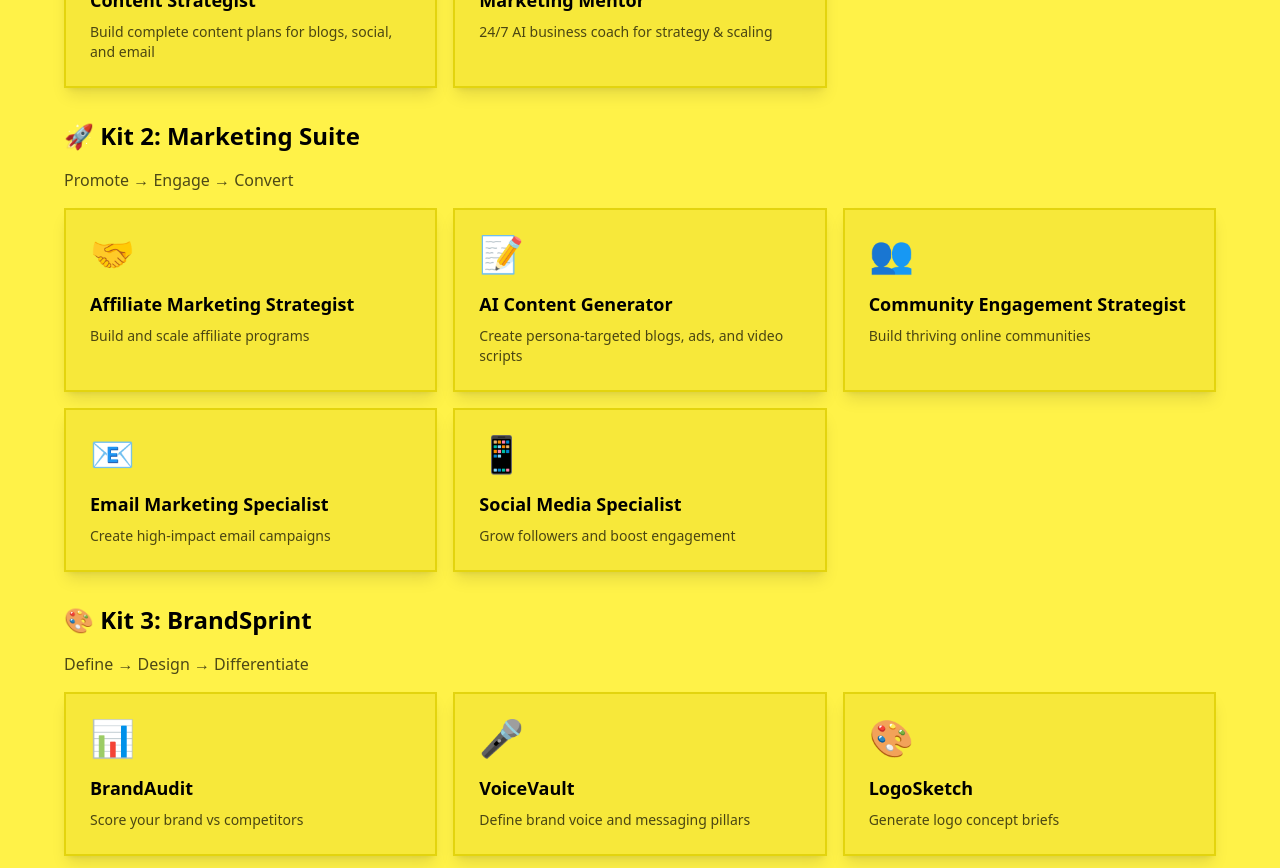
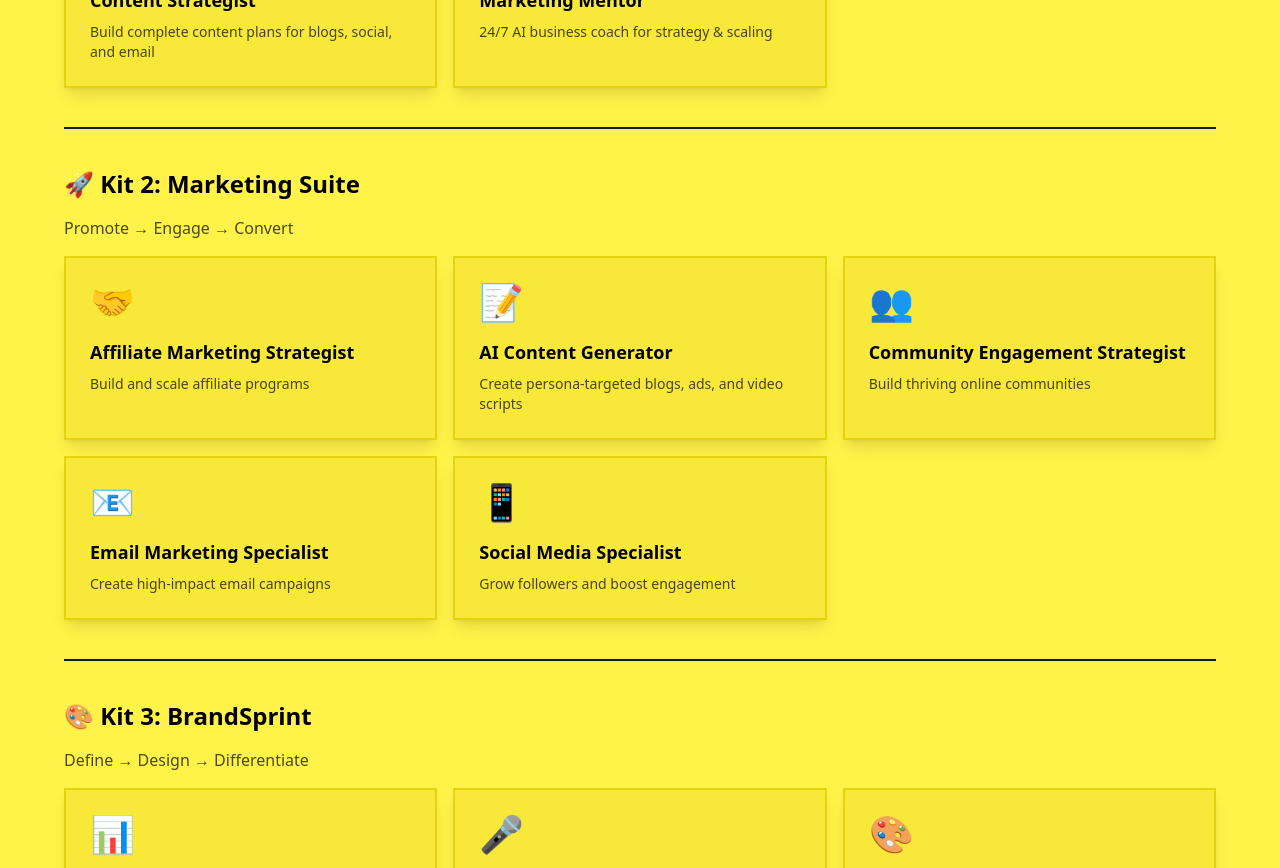
Before and after one commit to frankiethunder27/BizBrewery-actual, a Next.js app: page /dashboard in a window 1280 px wide. Shown: the part 520-1388 px from the top of the page. Built offline with nearby package versions, Linux system fonts and the light colour scheme; no server answers.

Commit message:
Add dividers between kits

```diff
--- a/app/dashboard/page.js
+++ b/app/dashboard/page.js
@@ -159,6 +159,8 @@ export default async function Dashboard() {
           </div>
         </div>
 
+        <div className="divider before:bg-neutral after:bg-neutral"></div>
+
         {/* Kit 2: Marketing Suite */}
         <div className="space-y-4">
           <h2 className="text-2xl font-bold">🚀 Kit 2: Marketing Suite</h2>
@@ -179,6 +181,8 @@ export default async function Dashboard() {
             ))}
           </div>
         </div>
+
+        <div className="divider before:bg-neutral after:bg-neutral"></div>
 
         {/* Kit 3: BrandSprint */}
         <div className="space-y-4">
```
